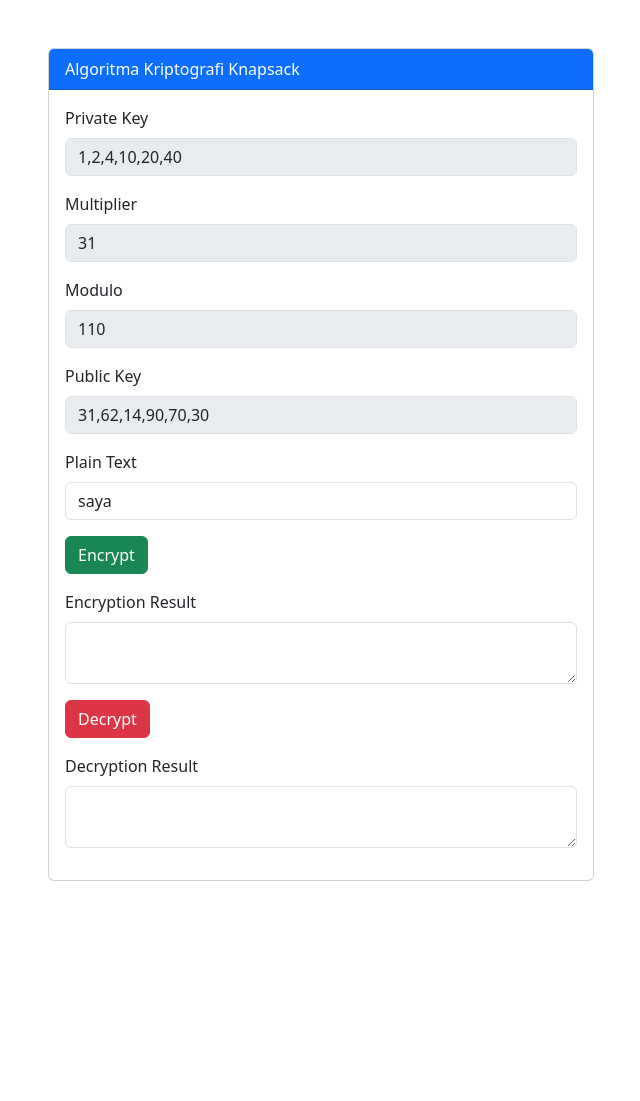
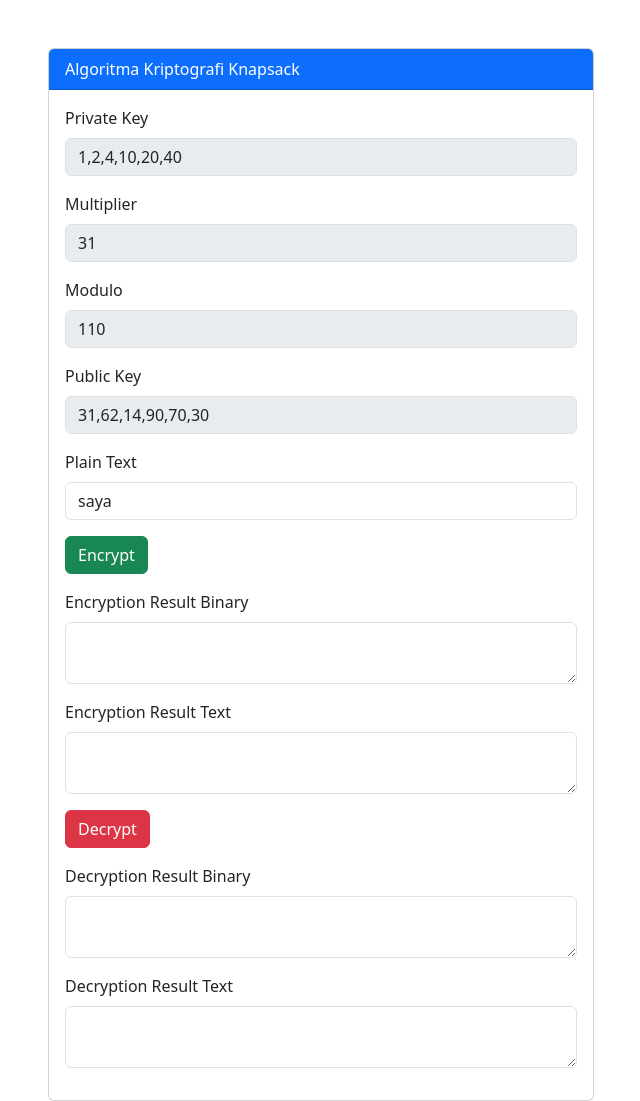
Before and after one commit to ariakm25/Knapsack-Encryption-Algorithm-in-Cryptography, a plain HTML site: page index.html in a window 1280 px wide. Shown: the whole page, without its empty margins (319-959 px from the left). Before the commit the page ends 881 px from the top, so only its background shows below. Drawn offline with nearby package versions, Linux system fonts and the light colour scheme.

Commit message:
Add Binary Result

```diff
--- a/index.html
+++ b/index.html
@@ -49,14 +49,22 @@
                             <button onclick="encrypt()" type="button" class="btn btn-success">Encrypt</button>
                         </div>
                         <div class="mb-3">
-                            <label for="encryption_result" class="form-label">Encryption Result</label>
+                            <label for="encryption_result_binary" class="form-label">Encryption Result Binary</label>
+                            <textarea id="encryption_result_binary" cols="30" rows="2" class="form-control"></textarea>
+                        </div>
+                        <div class="mb-3">
+                            <label for="encryption_result" class="form-label">Encryption Result Text</label>
                             <textarea id="encryption_result" cols="30" rows="2" class="form-control"></textarea>
                         </div>
                         <div class="mb-3">
                             <button onclick="decrypt()" type="button" class="btn btn-danger">Decrypt</button>
                         </div>
                         <div class="mb-3">
-                            <label for="decryption_result" class="form-label">Decryption Result</label>
+                            <label for="decryption_result_binary" class="form-label">Decryption Result Binary</label>
+                            <textarea id="decryption_result_binary" cols="30" rows="2" class="form-control"></textarea>
+                        </div>
+                        <div class="mb-3">
+                            <label for="decryption_result" class="form-label">Decryption Result Text</label>
                             <textarea id="decryption_result" cols="30" rows="2" class="form-control"></textarea>
                         </div>
                     </form>
@@ -88,10 +96,13 @@
         const plainTextArray = plainText.join('');
         const maxLength = privateKey.length;
 
+        document.getElementById('encryption_result_binary').value = plainText.join(', ');
+
         const plainTextArraySplit = [];
         for (let i = 0; i < plainTextArray.length; i += maxLength) {
             plainTextArraySplit.push(plainTextArray.slice(i, i + maxLength));
         }
+
 
         const chipperTexts = plainTextArraySplit.map((item) => {
             let sum = 0;
@@ -135,6 +146,8 @@
         });
 
         const parseBinaryDigits = resultArray.join('').match(/.{1,8}/g)
+
+        document.getElementById('decryption_result_binary').value = parseBinaryDigits.join(', ');
 
         let textResult = '';
 
```
